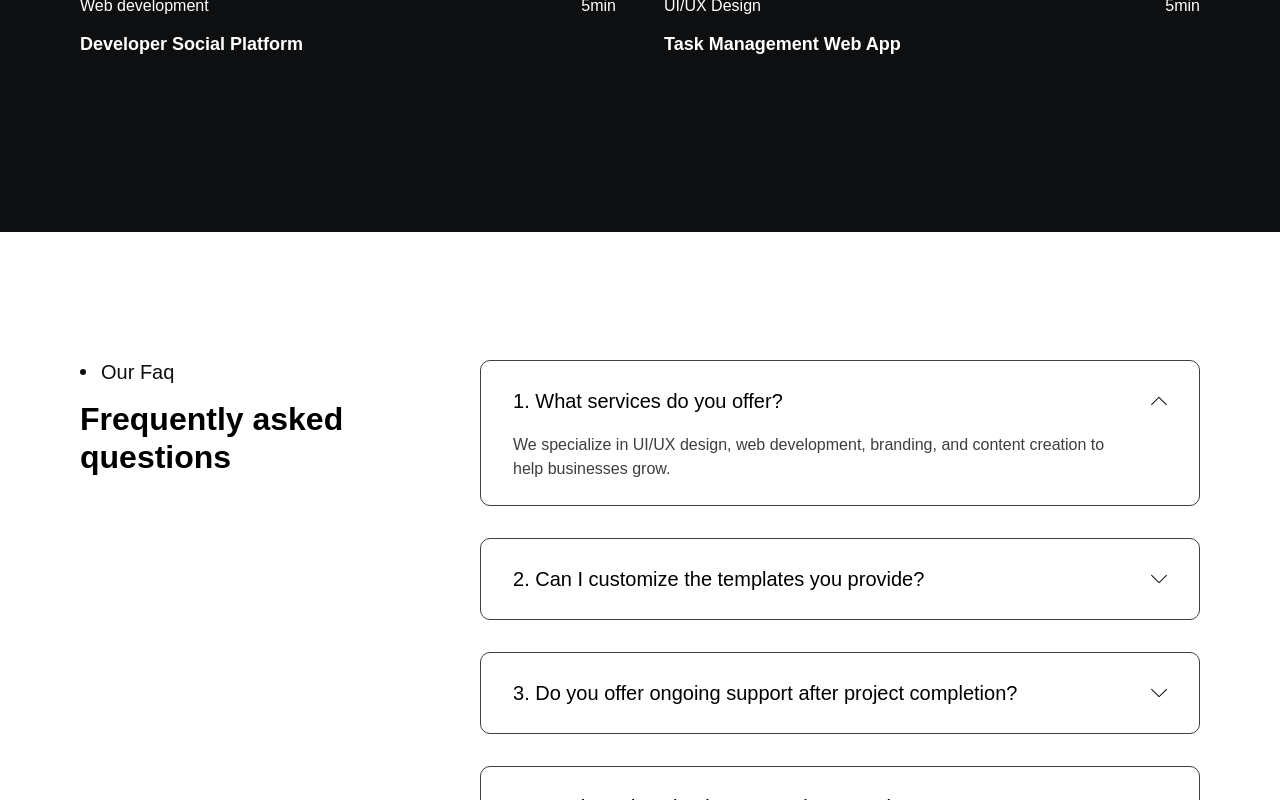
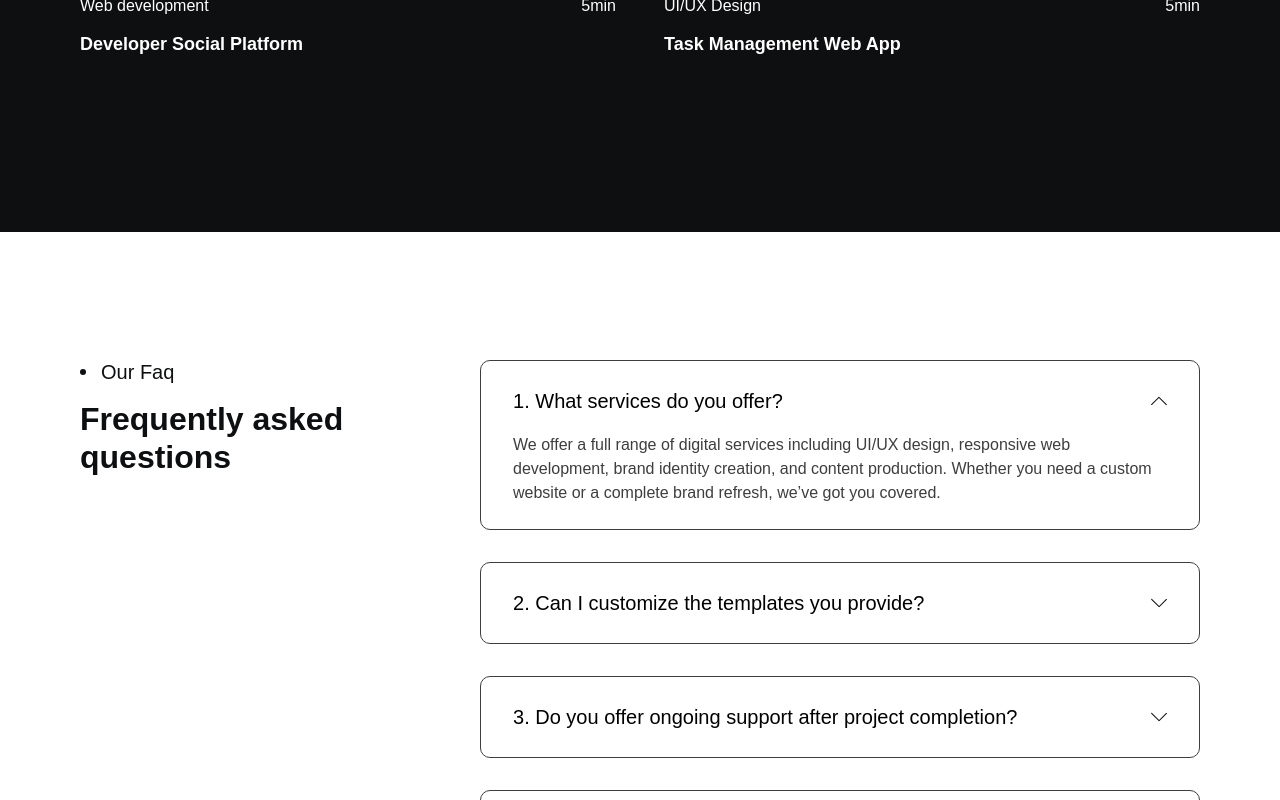
Before and after one commit to MdSaayed/bazarfolio, a React (Vite) app: page / in a window 1280 px wide. Both pictures are taken after a click on the element 840 px from the left and 5229 px from the top of the page. Shown: the part 4829-5629 px from the top of the page. Built offline with nearby package versions, Linux system fonts and the light colour scheme.

Commit message:
Fixed Faq section

```diff
--- a/src/components/faq/Faq.jsx
+++ b/src/components/faq/Faq.jsx
@@ -1,6 +1,7 @@
 import React, { useState  } from 'react';
 import FaqItem from './FaqItem';
 import {Subtitle, Title} from "../../components"
+import faqs_data from "../../data/faqs-data.js"
 
 // Faq Component
 const Faq = () => {
@@ -14,28 +15,6 @@ const Faq = () => {
     };
 
 
-    const faqs =[
-            {
-                question: 'What services do you offer?',
-                answer: 'We specialize in UI/UX design, web development, branding, and content creation to help businesses grow.'
-            },
-            {
-                question: 'Can I customize the templates you provide?',
-                answer: 'We specialize in UI/UX design, web development, branding, and content creation to help businesses grow.'
-            },
-            {
-                question: 'Do you offer ongoing support after project completion?',
-                answer: 'We specialize in UI/UX design, web development, branding, and content creation to help businesses grow.'
-            },
-            {
-                question: 'How long does it take to complete a project?',
-                answer: 'We specialize in UI/UX design, web development, branding, and content creation to help businesses grow.'
-            },
-            {
-                question: 'How can I contact you for a project?',
-                answer: 'We specialize in UI/UX design, web development, branding, and content creation to help businesses grow.'
-            }
-        ]
 
     return (
         <section>
@@ -51,7 +30,7 @@ const Faq = () => {
 
                     {/* Faq List Grid */}
                     <div className="faqs space-y-8 col-span-2">
-                        {faqs?.map((faq, index) => {
+                        {faqs_data?.map((faq, index) => {
                             const { question, answer } = faq;
                             return (
                                 <FaqItem
--- a/src/components/faq/FaqItem.jsx
+++ b/src/components/faq/FaqItem.jsx
@@ -33,9 +33,9 @@ const FaqItem = ({ question, answer, index, openIndex, toggleFAQ }) => {
                 initial={{ height: 0, opacity: 0 }}
                 animate={isOpen ? { height: "auto", opacity: 1 } : { height: 0, opacity: 0 }}
                 transition={{ duration: 0.3, ease: "easeInOut" }}
-                className="overflow-hidden pr-4 md:pr-10 lg:pr-12"
+                className="overflow-hidden"
             >
-                <div className="mt-4 text-dark-gray text-base font-normal leading-normal max-w-[600px]">
+                <div className="mt-4 text-dark-gray text-base font-normal leading-normal">
                     <p>{answer}</p>
                 </div>
             </motion.div>
--- a/src/components/title/Title.jsx
+++ b/src/components/title/Title.jsx
@@ -9,7 +9,7 @@ const Title = ({ text, variant = 'white', styleClassName = '' }) => {
       variantClass = 'text-white';
       break;
     case 'black':
-      variantClass = 'text-black';
+      variantClass = 'text-blue-gray';
       break;
     case 'gradient':
       variantClass = 'gradient-text';
--- /dev/null
+++ b/src/data/faqs-data.js
@@ -0,0 +1,29 @@
+const faqs_data = [
+    {
+      question: 'What services do you offer?',
+      answer:
+        'We offer a full range of digital services including UI/UX design, responsive web development, brand identity creation, and content production. Whether you need a custom website or a complete brand refresh, we’ve got you covered.',
+    },
+    {
+      question: 'Can I customize the templates you provide?',
+      answer:
+        'Absolutely! All templates are fully customizable to match your brand’s identity, goals, and functionality needs. We work closely with you to make sure every detail reflects your vision.',
+    },
+    {
+      question: 'Do you offer ongoing support after project completion?',
+      answer:
+        'Yes, we provide post-launch support and maintenance packages to ensure your website or digital product continues to perform optimally. We\'re here for updates, fixes, and enhancements anytime you need.',
+    },
+    {
+      question: 'How long does it take to complete a project?',
+      answer:
+        'Project timelines vary depending on the scope, but most websites are completed within 2–4 weeks. We\'ll always provide a clear timeline upfront and keep you updated every step of the way.',
+    },
+    {
+      question: 'How can I contact you for a project?',
+      answer:
+        'You can reach us through our contact form, email, or by scheduling a consultation call. We’ll respond promptly and guide you through the next steps to get started.',
+    },
+  ];
+
+  export default faqs_data;
```
